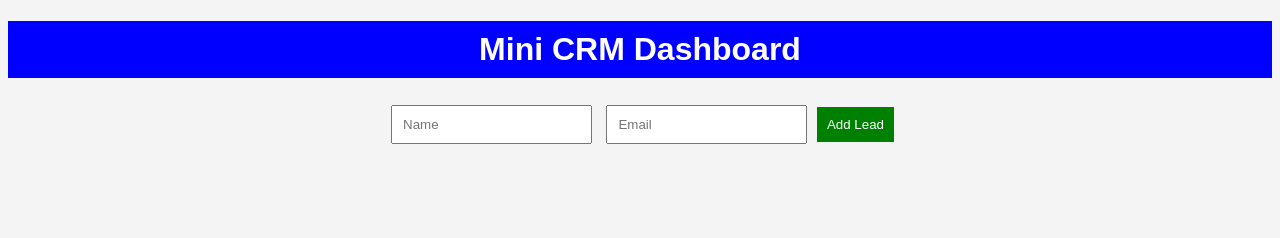
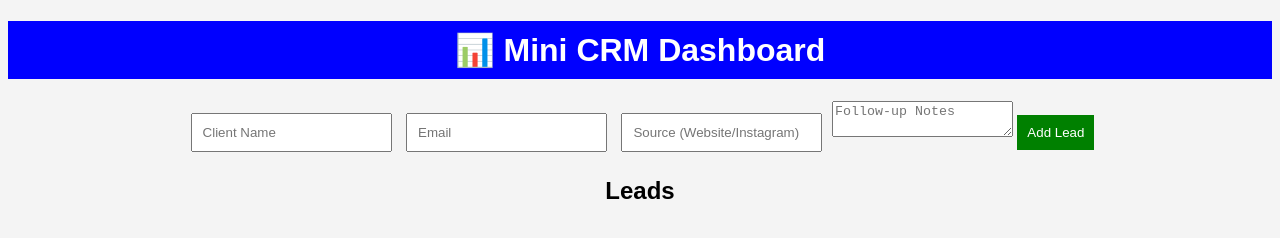
Before and after one commit to Aasritha007/FUTURE_FS_02, a plain HTML site: page index.html in a window 1280 px wide. Drawn offline with Linux system fonts and the light colour scheme.

Commit message:
Update index.html

```diff
--- a/index.html
+++ b/index.html
@@ -6,14 +6,18 @@
 </head>
 <body>
 
-<h1>Mini CRM Dashboard</h1>
+<h1>📊 Mini CRM Dashboard</h1>
 
 <div class="form">
-  <input id="name" placeholder="Name">
+  <input id="name" placeholder="Client Name">
   <input id="email" placeholder="Email">
+  <input id="source" placeholder="Source (Website/Instagram)">
+  <textarea id="notes" placeholder="Follow-up Notes"></textarea>
+
   <button onclick="addLead()">Add Lead</button>
 </div>
 
+<h2>Leads</h2>
 <div id="list"></div>
 
 <script src="script.js"></script>
```
